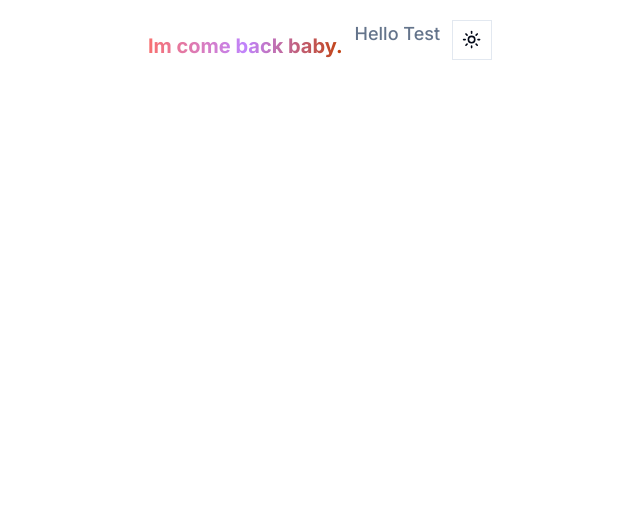
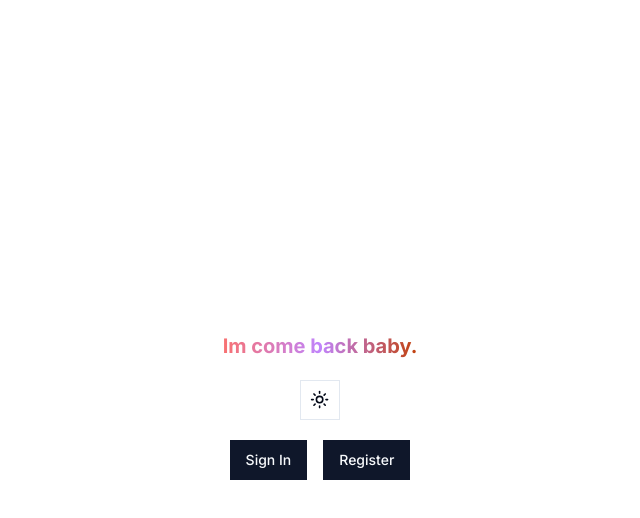
Before and after one commit to JazzsCo/genius-ai, a Next.js app: page / in a window 1280 px wide. Shown: the top 518 px of the page, without its empty margins (320-960 px from the left). Built offline with nearby package versions, Linux system fonts and the light colour scheme.

Commit message:
Create test mode landing page and change home page to dashboard page

```diff
--- a/src/app/(dashboard)/(routes)/home/page.tsx
+++ b/src/app/(dashboard)/(routes)/dashboard/page.tsx
@@ -1,6 +1,6 @@
 import React from "react";
 
-export default function HomePage() {
+export default function DashboardPage() {
   return (
     <div className="text-lg font-medium text-green-600 text-center mt-4">
       HomePage
--- a/src/app/(landing)/page.tsx
+++ b/src/app/(landing)/page.tsx
@@ -1,15 +1,24 @@
 import { ModeToggle } from "@/components/mode-toggle";
+import { Button } from "@/components/ui/button";
+import Link from "next/link";
 
 export default function Home() {
   return (
-    <main className="flex justify-center h-full gap-3 mt-5">
+    <main className="flex flex-col justify-center items-center h-full gap-5">
       <h1 className="text-xl font-bold text-center mt-3 text-transparent bg-clip-text bg-gradient-to-r from-red-400 via-purple-400 to-orange-700">
         Im come back baby.
       </h1>
-      <h2 className="text-lg font-medium text-center text-muted-foreground">
-        Hello Test
-      </h2>
+
       <ModeToggle />
+
+      <div className="flex gap-4">
+        <Link href={"/sign-in"}>
+          <Button>Sign In</Button>
+        </Link>
+        <Link href={"/sign-up"}>
+          <Button>Register</Button>
+        </Link>
+      </div>
     </main>
   );
 }
```
